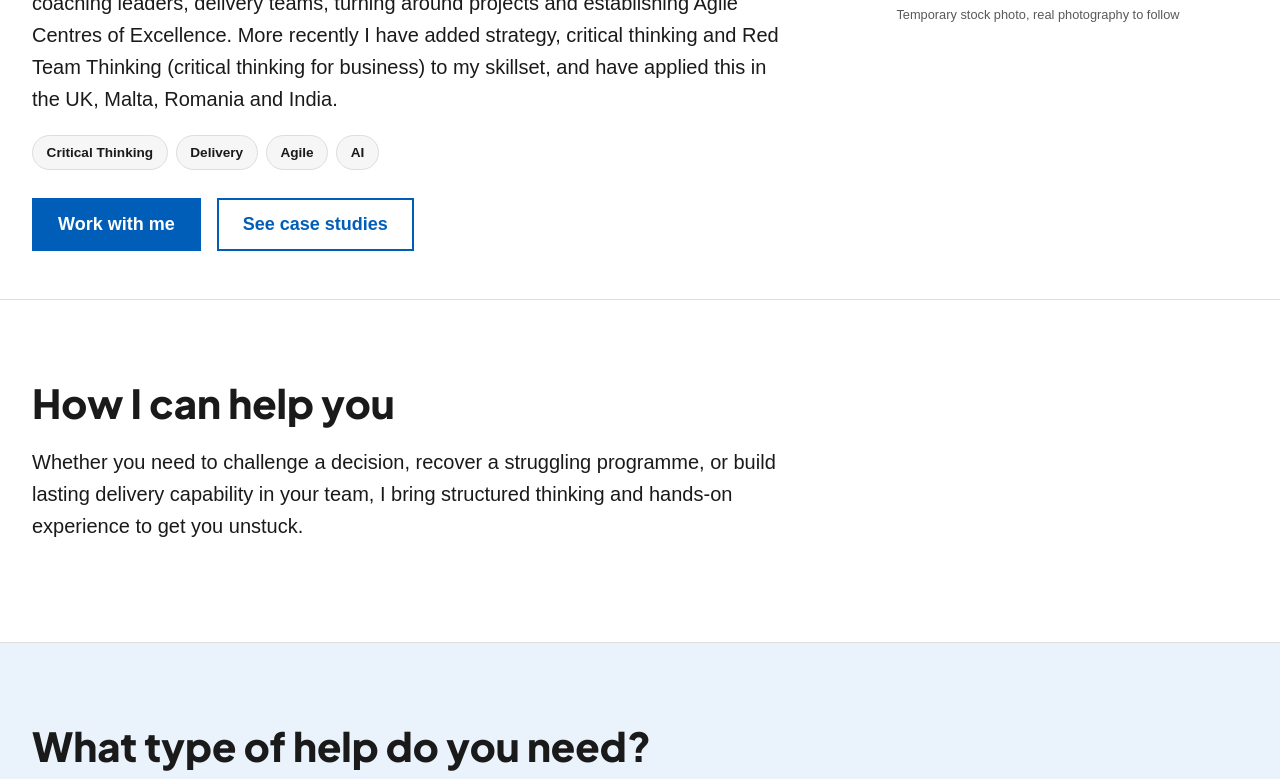
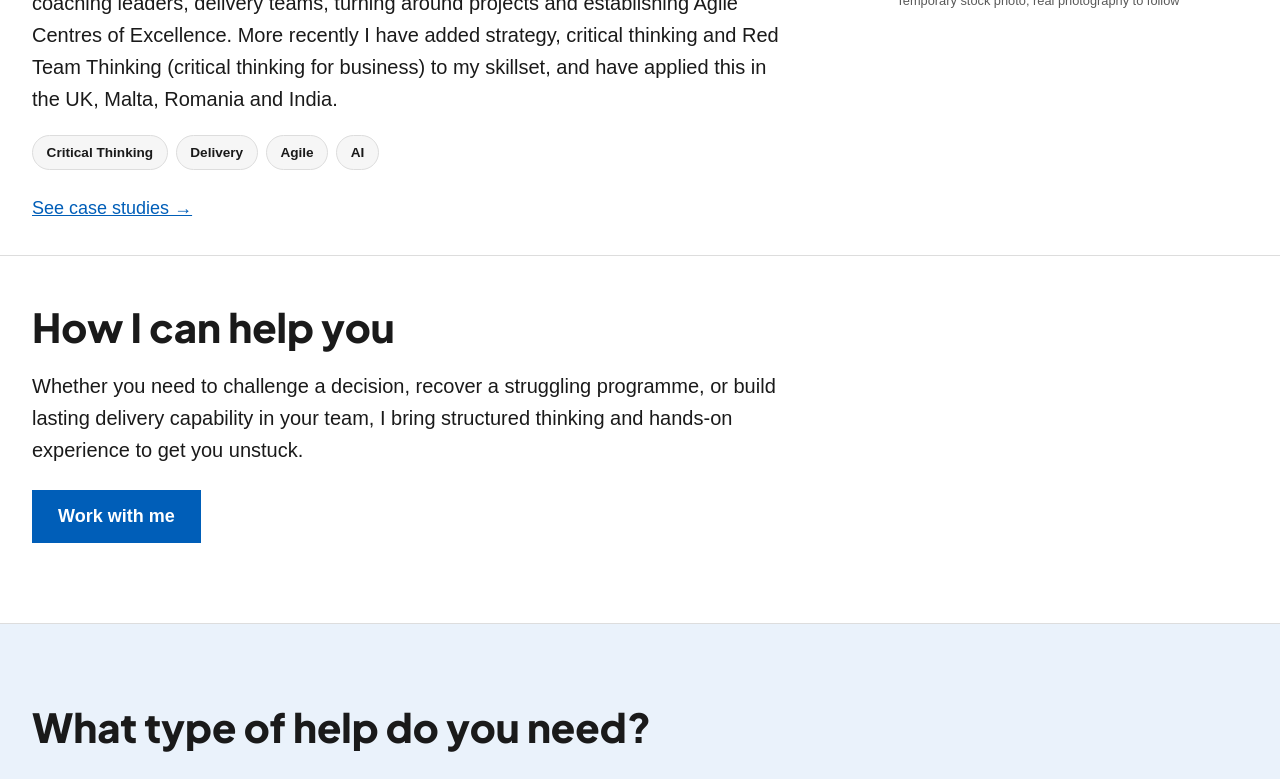
Before and after one commit to siliconglen/siliconglen-site, a Jekyll site: the page built from index.md, in a window 1280 px wide and 1400 px high, cut to the strip 621-1400 px from the top of the window. Built offline with Jekyll 4.4.1, drawn with Linux system fonts in a browser that asks for light colours.

Commit message:
Refine homepage call-to-action flow

```diff
--- a/assets/css/main.css
+++ b/assets/css/main.css
@@ -114,8 +114,6 @@ h3 { margin: 0 0 .5rem; font-size: 1.25rem; }
   .wrapper, .section__inner, .site-header__inner { width: min(100% - 1.5rem, 76rem); }
   body { font-size: 1rem; }
   h1 { font-size: clamp(2rem, 11vw, 3rem); }
-  .hero__ctas { flex-direction: column; }
-  .hero__ctas .btn { width: 100%; justify-content: center; text-align: center; }
   .grid--4 { grid-template-columns: 1fr; }
   .problem-list a { align-items: flex-start; flex-direction: column; gap: .25rem; }
   .ledger li { gap: .25rem; }
@@ -125,6 +123,8 @@ h3 { margin: 0 0 .5rem; font-size: 1.25rem; }
 
 /* Homepage sections, plain throughout, only alternating white / very light grey */
 .section { padding-block: clamp(3rem, 8vw, 5rem); border-bottom: 1px solid var(--line); }
+.section--hero-followup { padding-top: clamp(2rem, 4vw, 3rem); }
+.section__cta { margin: 1.5rem 0 0; }
 .section--card { background: var(--paper-2); }
 .section--tint { background: #eaf2fb; }
 
@@ -136,9 +136,9 @@ h3 { margin: 0 0 .5rem; font-size: 1.25rem; }
 .proof-band__list li { padding: .55rem .9rem; border: 1px solid rgba(255,255,255,.55); font-weight: 700; line-height: 1.3; }
 
 /* Hero */
-.hero { padding-block: clamp(2.5rem, 8vw, 5rem) clamp(2rem, 5vw, 3rem); }
+.hero { padding-block: clamp(2.5rem, 8vw, 5rem) clamp(1.25rem, 3vw, 2rem); }
 .hero__grid { display: grid; gap: 2.5rem; grid-template-columns: 1.8fr 1fr; align-items: center; }
-.hero__ctas { display: flex; flex-wrap: wrap; gap: 1rem; margin-top: 1.75rem; }
+.hero__case-studies { margin: 1.5rem 0 0; }
 @media (max-width: 60rem) { .hero__grid { grid-template-columns: 1fr; } }
 
 /* Buttons, simple solid rectangle */
--- a/index.md
+++ b/index.md
@@ -16,10 +16,7 @@ description: "Siliconglen: my work in critical thinking, delivery and Agile. Und
         <a class="tag" href="{{ '/business-agility/' | relative_url }}">Agile</a>
         <a class="tag" href="{{ '/ai/' | relative_url }}">AI</a>
       </div>
-      <div class="hero__ctas">
-        <a class="btn btn--primary" href="{{ '/work-with-me/' | relative_url }}">Work with me</a>
-        <a class="btn" href="{{ '/case-studies/' | relative_url }}">See case studies</a>
-      </div>
+      <p class="hero__case-studies"><a href="{{ '/case-studies/' | relative_url }}">See case studies &rarr;</a></p>
     </div>
     <figure class="photo-placeholder">
       <div class="photo-frame">
@@ -30,10 +27,11 @@ description: "Siliconglen: my work in critical thinking, delivery and Agile. Und
   </div>
 </section>
 
-<section class="section reveal">
+<section class="section section--hero-followup reveal">
   <div class="section__inner">
     <h2>How I can help you</h2>
     <p class="lede">Whether you need to challenge a decision, recover a struggling programme, or build lasting delivery capability in your team, I bring structured thinking and hands-on experience to get you unstuck.</p>
+    <p class="section__cta"><a class="btn btn--primary" href="{{ '/work-with-me/' | relative_url }}">Work with me</a></p>
   </div>
 </section>
 
```
